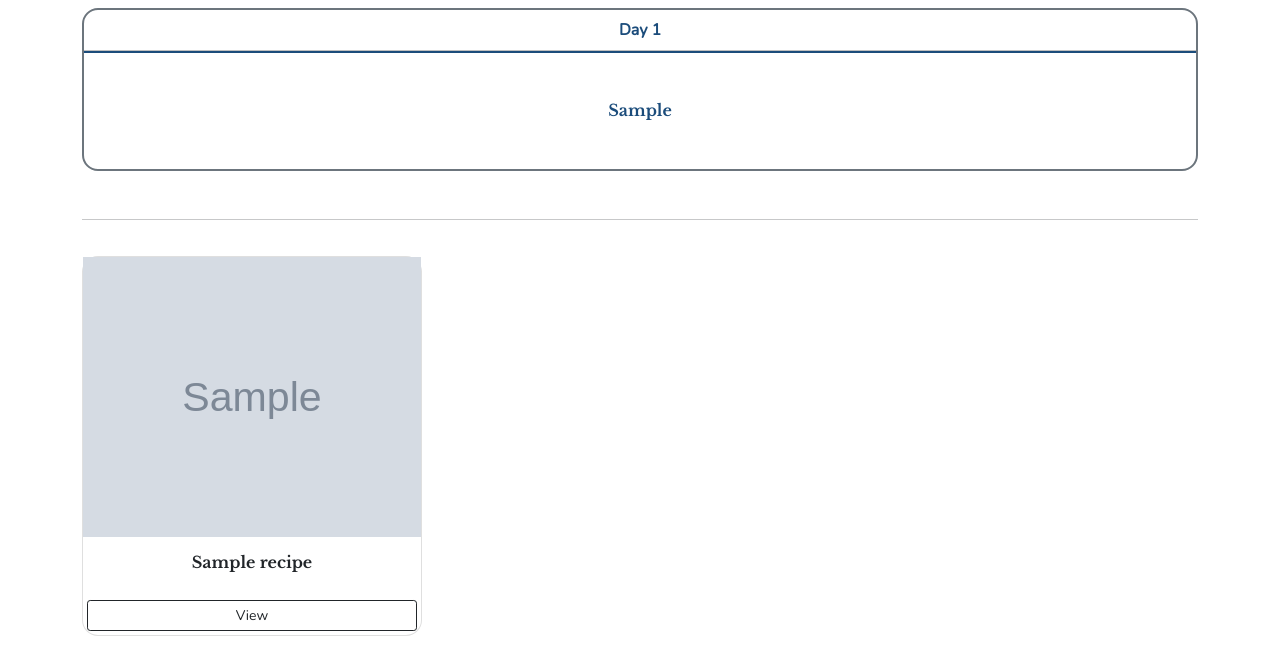
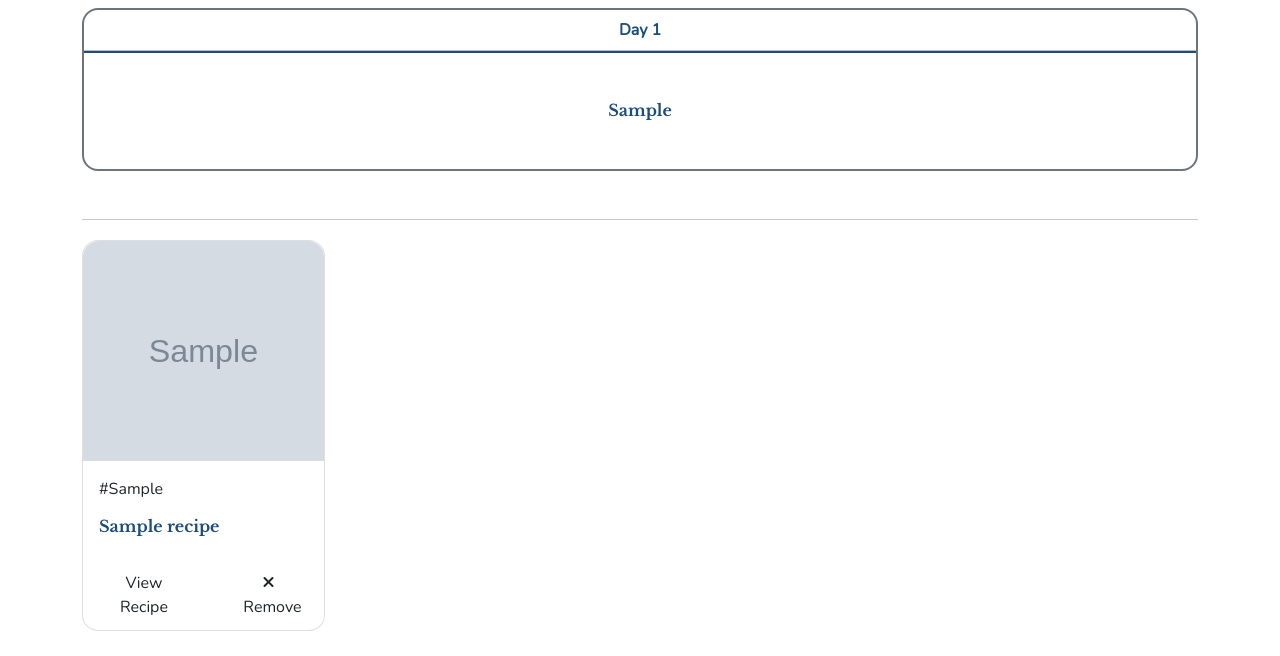
Before and after one commit to sherchansachin/MyPerfectPlate-Recipe-Recommendation-System, a Django app: a page that uses planner/templates/planner/mealplans.html in a window 1280 px wide. Shown: the part 450-1106 px from the top of the page. After the commit the page ends 1081 px from the top, so only its background shows below. Run offline with Django 4.2, Linux system fonts and the light colour scheme; a user stored in the database is signed in; tables that the repository leaves empty hold one stand-in row (values such as "Sample post"); grey boxes marked "Sample" are stand-in pictures; some libraries are stand-ins or nearby versions; some web fonts are replaced.

Commit message:
remove and view recipe link working in meal planner

```diff
--- a/planner/templates/planner/mealplans.html
+++ b/planner/templates/planner/mealplans.html
@@ -9,14 +9,16 @@
       color: #000;
     }
 
+  .link_days h6{
+    color: #1B4C7B;
+  }
+
     .list-group-hover .list-group-item:hover {
     background-color: #f5f5f5;
 }
 
 .card{
     border-radius: 1rem!important;
-
-    text-align: center;
 }
 
 hr{
@@ -24,8 +26,10 @@ hr{
 }
 
 .image-resize{
-  height: 280px;
+  height: 220px;
   object-fit: cover;
+  border-top-left-radius: 1rem;
+  border-top-right-radius: 1rem;
 }
 
 .active-box{
@@ -46,7 +50,7 @@ hr{
         <div class="row">
           <div class="col-md-12 col-lg-8">
             <div class="top-heading">
-              <h1 class="disply-4 mb-4">My Meal Plan</h1>
+              <h1 class="disply-3 fw-bold mb-4">My Meal Plan</h1>
               <p>Organize your meals on a weekly basis with My Perfect Plate. Create your very own meal plan just for you.</p>
             </div>
             </div>
@@ -64,11 +68,11 @@ hr{
         <div class="card {% if day.slug in request.path %} border-2 border-secondary {% endif %} pb-4">
           <div class="card-title link_days mt-2">
             <a href="{% url 'filterdays' day.slug %}" class="{% if day.slug in request.path %} active-box {% endif %} ">
-            <p class="{% if day.slug in request.path %} bg {% endif %}">Day {{day.id}}</p>
+            <p class="{% if day.slug in request.path %} bg fw-bold {% endif %} text-center">Day {{day.id}}</p>
             <hr>
           </div>
           <div class="card-body link_days  pt-5">
-            <h6 class="{% if day.slug in request.path %} bg {% endif %}">{{day.days}}</h6>
+            <h6 class="{% if day.slug in request.path %} bg {% endif %} text-center">{{day.days}}</h6>
           </a>
           </div>
         </div>
@@ -86,13 +90,17 @@ hr{
       <div class="row g-5">
         <!-- <h4 class="mt-3">Plans for {{individual_day.days}} </h4> -->
         {% for recipe in recipe_list %}
-        <div class="col-md-4 py-3">
+        <div class="col-md-3">
           <div class="card my-1">
             <img class="image-resize" src="{{recipe.image}}" alt="Card image cap">
-            <div class="card-body">
-                <h6>{{recipe.title}}</h6>
-            </div>
-            <a href="{% url 'recipeDetails' id=recipe.id%}" class="btn btn-outline-dark btn-sm m-1">View</a>
+            <div class="card-body link_days">
+              <p class="fw-light">#{{recipe.category}}</p>
+              <h6 class="fw-bold">{{recipe.title}}</h6>
+              </div>
+              <div class="d-flex justify-content-between align-items-center">
+            <a href="{% url 'recipeDetails' id=recipe.id%}" class="btn m-1">View Recipe</a>
+            <a href="{% url 'remove' id=recipe.id%}" class="btn ms-3"><i class="fa-solid fa-xmark me-2"></i>Remove</a>
+          </div>
         </div>
         </div>
         {% empty %}
--- a/planner/urls.py
+++ b/planner/urls.py
@@ -4,6 +4,7 @@ from . import views
 urlpatterns = [
     path('', views.mealplan, name="planner"),
     path('<slug:slug>', views.filter_days, name="filterdays"),
+    path('remove/<int:id>', views.remove, name="remove"),
 
 
     # save meal plan
--- a/planner/views.py
+++ b/planner/views.py
@@ -2,6 +2,7 @@ from django.shortcuts import redirect, render, get_object_or_404
 from django.contrib.auth.decorators import login_required
 from django.views.generic import DetailView, ListView
 from main.models import Recipes
+from django.http import HttpResponseRedirect
 from django.contrib import messages
 from planner.models import DaysName, MealPlan
 
@@ -36,7 +37,7 @@ def mealplan(request):
 
 def filter_days(request, slug):
     '''
-
+    this function filters the saved recipes of specific users on the day wise basis
     '''
     individual_day = get_object_or_404(DaysName, slug=slug)
 
@@ -56,6 +57,15 @@ def filter_days(request, slug):
                                                     'count': count,
                                                     'recipe_list': recipe_list,
                                                     'days':days})
+
+@login_required
+def remove(request,id):
+    '''
+    this function removes/ deletes the planned recipes of the logged in users for the particular day
+    '''
+    planned_recipe = MealPlan.objects.get(recipe=id, user=request.user.id)
+    planned_recipe.delete()
+    return HttpResponseRedirect(request.META['HTTP_REFERER'])
 
 
 @login_required
```
